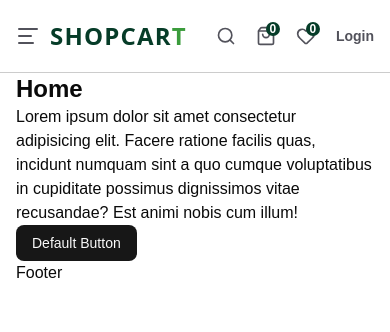
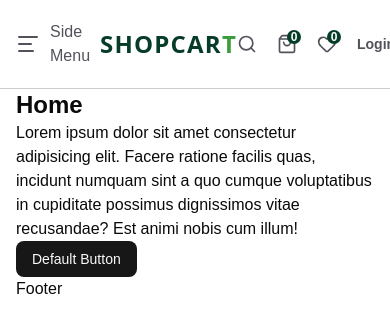
Before and after one commit to Roshen-Perera/nintrix-app, a Next.js app: page / in a window 390 px wide. Shown: the top 332 px of the page. Built offline with nearby package versions, Linux system fonts and the light colour scheme.

Commit message:
fix: import SideMenu component in MobileMenu for improved navigation

```diff
--- a/components/MobileMenu.tsx
+++ b/components/MobileMenu.tsx
@@ -1,5 +1,5 @@
 import { AlignLeft } from "lucide-react";
-import React from "react";
+import SideMenu from "./SideMenu";
 
 const MobileMenu = () => {
   return (
@@ -7,6 +7,7 @@ const MobileMenu = () => {
       <button>
         <AlignLeft className="hover:text-darkColor hover:cursor-pointer hoverEffect md:hidden" />
       </button>
+      <SideMenu />
     </>
   );
 };
```
